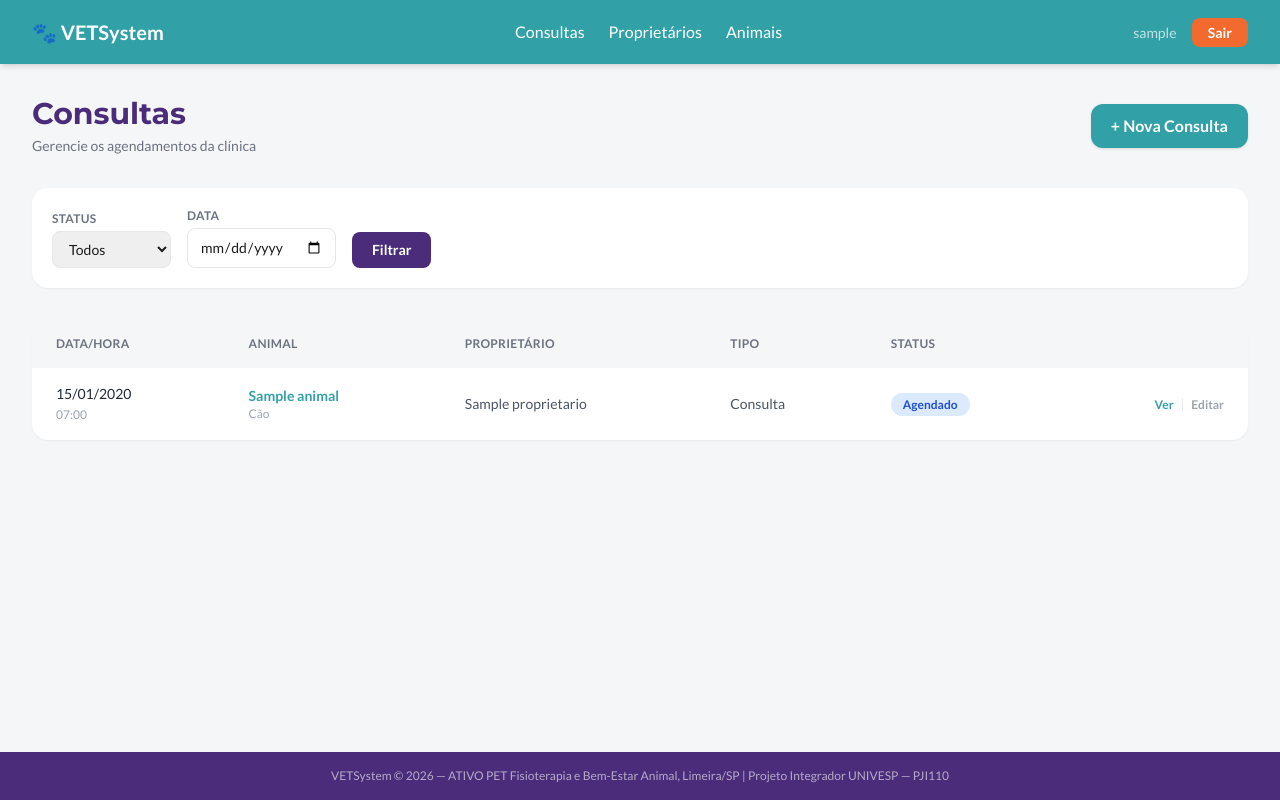
After one commit to edlucaz/vetsystem, a Django app: page /consultas/ in a window 1280 px wide. The commit adds this page. Run offline with Django 5.2, Linux system fonts and the light colour scheme; a user stored in the database is signed in; tables that the repository leaves empty hold one stand-in row (values such as "Sample post"); some libraries are stand-ins or nearby versions.

Commit message:
feat: CRUD de Consultas — agendamento, listagem e gestão

```diff
--- /dev/null
+++ b/agendamentos/templates/agendamentos/consulta_list.html
@@ -0,0 +1,126 @@
+<!--
+  VETSystem — agendamentos/templates/agendamentos/consulta_list.html
+  Lista de consultas com filtros por status e data.
+  Autor: Lucas Eduardo Rocha (RA 24217901) | 2026-03-11
+-->
+{% extends 'base.html' %}
+{% block title %}Consultas — VETSystem{% endblock %}
+
+{% block content %}
+
+<!-- ===== CABEÇALHO DA PÁGINA ===== -->
+<div class="flex flex-col sm:flex-row sm:items-center justify-between gap-4 mb-8">
+  <div>
+    <h1 class="text-3xl font-bold" style="color: #4A2C7A;">Consultas</h1>
+    <p class="text-gray-500 text-sm mt-1">Gerencie os agendamentos da clínica</p>
+  </div>
+  <a href="{% url 'agendamentos:consulta-create' %}"
+     class="inline-flex items-center gap-2 text-white font-bold px-5 py-2.5 rounded-xl shadow transition-opacity hover:opacity-90"
+     style="background: #31A1A7;">
+    + Nova Consulta
+  </a>
+</div>
+
+<!-- ===== FILTROS ===== -->
+<form method="get" class="bg-white rounded-2xl shadow-sm p-5 mb-8 flex flex-wrap gap-4 items-end">
+  <div class="flex flex-col gap-1">
+    <label class="text-xs font-semibold text-gray-500 uppercase tracking-wide">Status</label>
+    <select name="status" class="border border-gray-200 rounded-lg px-3 py-2 text-sm focus:outline-none focus:ring-2" style="--tw-ring-color: #31A1A7;">
+      <option value="">Todos</option>
+      {% for val, label in status_choices %}
+        <option value="{{ val }}" {% if val == status_atual %}selected{% endif %}>{{ label }}</option>
+      {% endfor %}
+    </select>
+  </div>
+  <div class="flex flex-col gap-1">
+    <label class="text-xs font-semibold text-gray-500 uppercase tracking-wide">Data</label>
+    <input type="date" name="data" value="{{ data_filtro }}"
+           class="border border-gray-200 rounded-lg px-3 py-2 text-sm focus:outline-none">
+  </div>
+  <button type="submit"
+          class="text-white font-semibold px-5 py-2 rounded-lg text-sm hover:opacity-90 transition"
+          style="background: #4A2C7A;">
+    Filtrar
+  </button>
+  {% if status_atual or data_filtro %}
+  <a href="{% url 'agendamentos:consulta-list' %}"
+     class="text-gray-400 text-sm self-end pb-2 hover:text-gray-600">
+    Limpar filtros ×
+  </a>
+  {% endif %}
+</form>
+
+<!-- ===== TABELA DE CONSULTAS ===== -->
+{% if consultas %}
+<div class="bg-white rounded-2xl shadow-sm overflow-hidden">
+  <table class="w-full text-sm">
+    <thead style="background: #F5F6F7;">
+      <tr>
+        <th class="text-left px-6 py-4 font-semibold text-gray-500 uppercase text-xs tracking-wide">Data/Hora</th>
+        <th class="text-left px-6 py-4 font-semibold text-gray-500 uppercase text-xs tracking-wide">Animal</th>
+        <th class="text-left px-6 py-4 font-semibold text-gray-500 uppercase text-xs tracking-wide">Proprietário</th>
+        <th class="text-left px-6 py-4 font-semibold text-gray-500 uppercase text-xs tracking-wide">Tipo</th>
+        <th class="text-left px-6 py-4 font-semibold text-gray-500 uppercase text-xs tracking-wide">Status</th>
+        <th class="px-6 py-4"></th>
+      </tr>
+    </thead>
+    <tbody class="divide-y divide-gray-100">
+      {% for consulta in consultas %}
+      <tr class="hover:bg-gray-50 transition-colors">
+        <td class="px-6 py-4 font-medium text-gray-800">
+          {{ consulta.data_hora|date:"d/m/Y" }}<br>
+          <span class="text-gray-400 text-xs">{{ consulta.data_hora|date:"H:i" }}</span>
+        </td>
+        <td class="px-6 py-4">
+          <a href="{% url 'agendamentos:animal-detail' consulta.animal.pk %}"
+             class="font-semibold hover:underline" style="color: #31A1A7;">
+            {{ consulta.animal.nome }}
+          </a>
+          <span class="text-gray-400 text-xs block">{{ consulta.animal.get_especie_display }}</span>
+        </td>
+        <td class="px-6 py-4 text-gray-600">
+          <a href="{% url 'agendamentos:proprietario-detail' consulta.animal.proprietario.pk %}"
+             class="hover:underline">
+            {{ consulta.animal.proprietario.nome }}
+          </a>
+        </td>
+        <td class="px-6 py-4 text-gray-600">{{ consulta.get_tipo_display }}</td>
+        <td class="px-6 py-4">
+          {% if consulta.status == 'agendado' %}
+            <span class="bg-blue-100 text-blue-700 text-xs font-semibold px-3 py-1 rounded-full">Agendado</span>
+          {% elif consulta.status == 'confirmado' %}
+            <span class="text-xs font-semibold px-3 py-1 rounded-full" style="background:#EAF7F7; color:#31A1A7;">Confirmado</span>
+          {% elif consulta.status == 'realizado' %}
+            <span class="bg-green-100 text-green-700 text-xs font-semibold px-3 py-1 rounded-full">Realizado</span>
+          {% elif consulta.status == 'cancelado' %}
+            <span class="bg-red-100 text-red-600 text-xs font-semibold px-3 py-1 rounded-full">Cancelado</span>
+          {% endif %}
+        </td>
+        <td class="px-6 py-4 text-right">
+          <a href="{% url 'agendamentos:consulta-detail' consulta.pk %}"
+             class="text-xs font-semibold hover:underline" style="color: #31A1A7;">Ver</a>
+          <span class="text-gray-200 mx-1">|</span>
+          <a href="{% url 'agendamentos:consulta-update' consulta.pk %}"
+             class="text-xs font-semibold text-gray-400 hover:text-gray-600">Editar</a>
+        </td>
+      </tr>
+      {% endfor %}
+    </tbody>
+  </table>
+</div>
+
+{% else %}
+<!-- Estado vazio -->
+<div class="text-center py-20 text-gray-400">
+  <p class="text-5xl mb-4">📅</p>
+  <p class="text-lg font-semibold text-gray-500 mb-2">Nenhuma consulta encontrada</p>
+  <p class="text-sm mb-6">{% if status_atual or data_filtro %}Tente outros filtros ou{% else %}Comece{% endif %} agendando uma nova consulta.</p>
+  <a href="{% url 'agendamentos:consulta-create' %}"
+     class="inline-block text-white font-bold px-6 py-3 rounded-xl hover:opacity-90"
+     style="background: #31A1A7;">
+    + Nova Consulta
+  </a>
+</div>
+{% endif %}
+
+{% endblock %}
--- a/agendamentos/urls.py
+++ b/agendamentos/urls.py
@@ -1,135 +1,48 @@
 """
-VETSystem — Sistema de Agendamento Veterinário
-ATIVO PET | Projeto Integrador UNIVESP 2026 — PJI110
-
-Arquivo : agendamentos/urls.py
-Função  : Define as rotas (URLs) do app de agendamentos.
-          Cada URL é mapeada para uma view específica.
-
-          Convenção de nomes das rotas:
-            home                 → /
-            proprietario-list    → /proprietarios/
-            proprietario-detail  → /proprietarios/<pk>/
-            proprietario-create  → /proprietarios/novo/
-            proprietario-update  → /proprietarios/<pk>/editar/
-            proprietario-delete  → /proprietarios/<pk>/excluir/
-            (mesma convenção para animal-)
-
-          Os nomes das rotas são usados nos templates com {% url 'nome-da-rota' %}
-          e nas views com reverse_lazy('nome-da-rota'), evitando URLs hardcoded.
-
-Autor   : Lucas Eduardo Rocha (RA 24217901)
-Data    : 2026-03-11
+VETSystem — agendamentos/urls.py  (v2 — com Consultas)
+Autor: Lucas Eduardo Rocha (RA 24217901) | 2026-03-11
 """
-
 from django.urls import path
 from . import views
 
-# Label do app — permite referenciar as URLs com namespace: agendamentos:proprietario-list
 app_name = 'agendamentos'
 
 urlpatterns = [
 
     # =========================================================================
-    # URL DA FRONTPAGE
+    # FRONTPAGE
     # =========================================================================
-
-    # Página inicial pública da ATIVO PET — landing page institucional
-    # Acessível sem login em: /
-    path(
-        '',
-        views.HomeView.as_view(),
-        name='home'
-    ),
-
+    path('', views.HomeView.as_view(), name='home'),
 
     # =========================================================================
-    # URLS DE PROPRIETÁRIO
+    # PROPRIETÁRIO
     # =========================================================================
-
-    # Lista todos os proprietários com busca
-    # Ex: /proprietarios/ ou /proprietarios/?q=João
-    path(
-        'proprietarios/',
-        views.ProprietarioListView.as_view(),
-        name='proprietario-list'
-    ),
-
-    # Detalhe de um proprietário específico com seus animais
-    # Ex: /proprietarios/1/
-    path(
-        'proprietarios/<int:pk>/',
-        views.ProprietarioDetailView.as_view(),
-        name='proprietario-detail'
-    ),
-
-    # Formulário de cadastro de novo proprietário
-    # Ex: /proprietarios/novo/
-    path(
-        'proprietarios/novo/',
-        views.ProprietarioCreateView.as_view(),
-        name='proprietario-create'
-    ),
-
-    # Formulário de edição de proprietário existente
-    # Ex: /proprietarios/1/editar/
-    path(
-        'proprietarios/<int:pk>/editar/',
-        views.ProprietarioUpdateView.as_view(),
-        name='proprietario-update'
-    ),
-
-    # Página de confirmação e exclusão de proprietário
-    # Ex: /proprietarios/1/excluir/
-    path(
-        'proprietarios/<int:pk>/excluir/',
-        views.ProprietarioDeleteView.as_view(),
-        name='proprietario-delete'
-    ),
-
+    path('proprietarios/', views.ProprietarioListView.as_view(), name='proprietario-list'),
+    path('proprietarios/<int:pk>/', views.ProprietarioDetailView.as_view(), name='proprietario-detail'),
+    path('proprietarios/novo/', views.ProprietarioCreateView.as_view(), name='proprietario-create'),
+    path('proprietarios/<int:pk>/editar/', views.ProprietarioUpdateView.as_view(), name='proprietario-update'),
+    path('proprietarios/<int:pk>/excluir/', views.ProprietarioDeleteView.as_view(), name='proprietario-delete'),
 
     # =========================================================================
-    # URLS DE ANIMAL
+    # ANIMAL
     # =========================================================================
+    path('animais/', views.AnimalListView.as_view(), name='animal-list'),
+    path('animais/<int:pk>/', views.AnimalDetailView.as_view(), name='animal-detail'),
+    path('animais/novo/', views.AnimalCreateView.as_view(), name='animal-create'),
+    path('animais/<int:pk>/editar/', views.AnimalUpdateView.as_view(), name='animal-update'),
+    path('animais/<int:pk>/excluir/', views.AnimalDeleteView.as_view(), name='animal-delete'),
 
-    # Lista todos os animais com busca e filtro por espécie
-    # Ex: /animais/ ou /animais/?q=Rex ou /animais/?especie=cao
-    path(
-        'animais/',
-        views.AnimalListView.as_view(),
-        name='animal-list'
-    ),
-
-    # Detalhe de um animal com histórico de consultas
-    # Ex: /animais/1/
-    path(
-        'animais/<int:pk>/',
-        views.AnimalDetailView.as_view(),
-        name='animal-detail'
-    ),
-
-    # Formulário de cadastro de novo animal
-    # Ex: /animais/novo/ ou /animais/novo/?proprietario=1
-    path(
-        'animais/novo/',
-        views.AnimalCreateView.as_view(),
-        name='animal-create'
-    ),
-
-    # Formulário de edição de animal existente
-    # Ex: /animais/1/editar/
-    path(
-        'animais/<int:pk>/editar/',
-        views.AnimalUpdateView.as_view(),
-        name='animal-update'
-    ),
-
-    # Página de confirmação e exclusão de animal
-    # Ex: /animais/1/excluir/
-    path(
-        'animais/<int:pk>/excluir/',
-        views.AnimalDeleteView.as_view(),
-        name='animal-delete'
-    ),
-
+    # =========================================================================
+    # CONSULTA
+    # =========================================================================
+    # Lista com filtros: /consultas/?status=agendado&data=2026-04-10
+    path('consultas/', views.ConsultaListView.as_view(), name='consulta-list'),
+    # Detalhe com dados do animal e proprietário
+    path('consultas/<int:pk>/', views.ConsultaDetailView.as_view(), name='consulta-detail'),
+    # Agendamento: /consultas/nova/ ou /consultas/nova/?animal=1
+    path('consultas/nova/', views.ConsultaCreateView.as_view(), name='consulta-create'),
+    # Edição de consulta existente
+    path('consultas/<int:pk>/editar/', views.ConsultaUpdateView.as_view(), name='consulta-update'),
+    # Cancelamento com confirmação
+    path('consultas/<int:pk>/cancelar/', views.ConsultaDeleteView.as_view(), name='consulta-delete'),
 ]
--- a/agendamentos/views.py
+++ b/agendamentos/views.py
@@ -26,8 +26,8 @@ from django.views.generic import (
     ListView, DetailView, CreateView, UpdateView, DeleteView, TemplateView
 )
 
-from .models import Proprietario, Animal
-from .forms import ProprietarioForm, AnimalForm
+from .models import Proprietario, Animal, Consulta
+from .forms import ProprietarioForm, AnimalForm, ConsultaForm
 
 
 # =============================================================================
@@ -356,3 +356,134 @@ class HomeView(TemplateView):
     Template: templates/home.html
     """
     template_name = 'home.html'
+# =============================================================================
+# VETSystem — views de Consulta
+# Adicionar ao final de agendamentos/views.py
+# =============================================================================
+# Adicione 'Consulta' ao import do models no topo:
+#   from .models import Proprietario, Animal, Consulta, Consulta
+# Adicione 'ConsultaForm' ao import do forms no topo:
+#   from .forms import ProprietarioForm, AnimalForm, ConsultaForm, ConsultaForm
+# =============================================================================
+
+
+class ConsultaListView(LoginRequiredMixin, ListView):
+    """
+    Lista todas as consultas com filtros opcionais por status e data.
+
+    GET /consultas/
+    GET /consultas/?status=agendado
+    GET /consultas/?data=2026-04-10
+
+    Template: agendamentos/consulta_list.html
+    Context: object_list, status_choices, status_atual, data_filtro
+    """
+    model = Consulta
+    template_name = 'agendamentos/consulta_list.html'
+    context_object_name = 'consultas'
+    ordering = ['data_hora']
+
+    def get_queryset(self):
+        qs = super().get_queryset().select_related('animal__proprietario')
+        status = self.request.GET.get('status')
+        data = self.request.GET.get('data')
+        if status:
+            qs = qs.filter(status=status)
+        if data:
+            qs = qs.filter(data_hora__date=data)
+        return qs
+
+    def get_context_data(self, **kwargs):
+        ctx = super().get_context_data(**kwargs)
+        ctx['status_choices'] = Consulta.STATUS_CHOICES
+        ctx['status_atual'] = self.request.GET.get('status', '')
+        ctx['data_filtro'] = self.request.GET.get('data', '')
+        return ctx
+
+
+class ConsultaDetailView(LoginRequiredMixin, DetailView):
+    """
+    Exibe os detalhes de uma consulta específica.
+
+    GET /consultas/<pk>/
+    Template: agendamentos/consulta_detail.html
+    Context: object (Consulta com animal e proprietário)
+    """
+    model = Consulta
+    template_name = 'agendamentos/consulta_detail.html'
+    context_object_name = 'consulta'
+
+    def get_queryset(self):
+        # Carrega animal e proprietário em uma única query (evita N+1)
+        return super().get_queryset().select_related('animal__proprietario')
+
+
+class ConsultaCreateView(LoginRequiredMixin, CreateView):
+    """
+    Formulário de criação de nova consulta (agendamento).
+
+    GET  /consultas/nova/           → exibe formulário vazio
+    GET  /consultas/nova/?animal=1  → pré-seleciona animal
+    POST /consultas/nova/           → salva e redireciona para o detalhe
+
+    Template: agendamentos/consulta_form.html
+    """
+    model = Consulta
+    form_class = ConsultaForm
+    template_name = 'agendamentos/consulta_form.html'
+    success_url = reverse_lazy('agendamentos:consulta-list')
+
+    def get_form_kwargs(self):
+        kwargs = super().get_form_kwargs()
+        # Repassa o animal_pk da querystring para o form pré-selecionar
+        kwargs['animal_pk'] = self.request.GET.get('animal')
+        return kwargs
+
+    def form_valid(self, form):
+        messages.success(self.request, 'Consulta agendada com sucesso!')
+        return super().form_valid(form)
+
+
+class ConsultaUpdateView(LoginRequiredMixin, UpdateView):
+    """
+    Formulário de edição de consulta existente.
+
+    GET  /consultas/<pk>/editar/ → formulário preenchido
+    POST /consultas/<pk>/editar/ → salva e redireciona para o detalhe
+
+    Template: agendamentos/consulta_form.html (mesmo do create)
+    """
+    model = Consulta
+    form_class = ConsultaForm
+    template_name = 'agendamentos/consulta_form.html'
+
+    def get_success_url(self):
+        return reverse_lazy('agendamentos:consulta-detail', kwargs={'pk': self.object.pk})
+
+    def get_form_kwargs(self):
+        kwargs = super().get_form_kwargs()
+        kwargs['animal_pk'] = None  # já vem preenchido do objeto
+        return kwargs
+
+    def form_valid(self, form):
+        messages.success(self.request, 'Consulta atualizada com sucesso!')
+        return super().form_valid(form)
+
+
+class ConsultaDeleteView(LoginRequiredMixin, DeleteView):
+    """
+    Página de confirmação de cancelamento/exclusão de consulta.
+
+    GET  /consultas/<pk>/cancelar/ → tela de confirmação
+    POST /consultas/<pk>/cancelar/ → exclui e redireciona para lista
+
+    Template: agendamentos/consulta_confirm_delete.html
+    """
+    model = Consulta
+    template_name = 'agendamentos/consulta_confirm_delete.html'
+    success_url = reverse_lazy('agendamentos:consulta-list')
+    context_object_name = 'consulta'
+
+    def form_valid(self, form):
+        messages.success(self.request, 'Consulta cancelada.')
+        return super().form_valid(form)
--- a/templates/base.html
+++ b/templates/base.html
@@ -5,44 +5,32 @@
   <meta name="viewport" content="width=device-width, initial-scale=1.0" />
   <title>{% block title %}VETSystem{% endblock %}</title>
   <script src="https://cdn.tailwindcss.com"></script>
-  <script>
-    tailwind.config = {
-      theme: {
-        extend: {
-          colors: {
-            'ativo-turquesa': '#31A1A7',
-            'ativo-roxo': '#4A2C7A',
-            'ativo-laranja': '#F26A2E',
-            'ativo-fundo': '#F5F6F7',
-            'ativo-texto': '#1B1B1B',
-          }
-        }
-      }
-    }
-  </script>
   <link href="https://fonts.googleapis.com/css2?family=Montserrat:wght@600;700&family=Lato:wght@400;700&display=swap" rel="stylesheet">
   <style>
     body { font-family: 'Lato', sans-serif; }
     h1, h2, h3 { font-family: 'Montserrat', sans-serif; }
   </style>
+  {% block extra_head %}{% endblock %}
 </head>
-<body class="bg-ativo-fundo text-ativo-texto min-h-screen flex flex-col">
+<body style="background:#F5F6F7; color:#1B1B1B;" class="min-h-screen flex flex-col">
 
-  <nav class="bg-ativo-turquesa shadow-md">
+  <nav style="background:#31A1A7;" class="shadow-md">
     <div class="max-w-7xl mx-auto px-4 sm:px-6 lg:px-8">
       <div class="flex items-center justify-between h-16">
-        <a href="/" class="text-white font-bold text-xl">🐾 VETSystem</a>
+        <a href="{% url 'agendamentos:home' %}" class="text-white font-bold text-xl">🐾 VETSystem</a>
         {% if user.is_authenticated %}
         <div class="hidden md:flex items-center gap-6">
-          <a href="{% url 'agendamentos:proprietario-list' %}" class="text-white hover:text-ativo-laranja font-medium">Proprietários</a>
-          <a href="{% url 'agendamentos:animal-list' %}" class="text-white hover:text-ativo-laranja font-medium">Animais</a>
+          <a href="{% url 'agendamentos:consulta-list' %}" class="text-white hover:text-yellow-200 font-medium transition">Consultas</a>
+          <a href="{% url 'agendamentos:proprietario-list' %}" class="text-white hover:text-yellow-200 font-medium transition">Proprietários</a>
+          <a href="{% url 'agendamentos:animal-list' %}" class="text-white hover:text-yellow-200 font-medium transition">Animais</a>
         </div>
         {% endif %}
         <div>
           {% if user.is_authenticated %}
-            <a href="{% url 'logout' %}" class="bg-ativo-laranja text-white text-sm font-bold py-1.5 px-4 rounded">Sair</a>
+            <span class="text-white/70 text-sm mr-3">{{ user.username }}</span>
+            <a href="{% url 'logout' %}" style="background:#F26A2E;" class="text-white text-sm font-bold py-1.5 px-4 rounded-lg hover:opacity-90 transition">Sair</a>
           {% else %}
-            <a href="{% url 'login' %}" class="bg-ativo-laranja text-white text-sm font-bold py-1.5 px-4 rounded">Entrar</a>
+            <a href="{% url 'login' %}" style="background:#F26A2E;" class="text-white text-sm font-bold py-1.5 px-4 rounded-lg hover:opacity-90 transition">Entrar</a>
           {% endif %}
         </div>
       </div>
@@ -52,7 +40,7 @@
   {% if messages %}
   <div class="max-w-7xl mx-auto px-4 mt-4 w-full">
     {% for message in messages %}
-      <div class="rounded px-4 py-3 mb-2 text-sm
+      <div class="rounded-lg px-4 py-3 mb-2 text-sm
         {% if message.tags == 'success' %}bg-green-100 text-green-800 border border-green-300
         {% elif message.tags == 'error' %}bg-red-100 text-red-800 border border-red-300
         {% else %}bg-blue-100 text-blue-800 border border-blue-300{% endif %}">
@@ -66,7 +54,7 @@
     {% block content %}{% endblock %}
   </main>
 
-  <footer class="bg-ativo-roxo text-white/70 text-center text-xs py-4 mt-auto">
+  <footer style="background:#4A2C7A;" class="text-white/60 text-center text-xs py-4 mt-auto">
     VETSystem &copy; 2026 — ATIVO PET Fisioterapia e Bem-Estar Animal, Limeira/SP | Projeto Integrador UNIVESP — PJI110
   </footer>
 
```
Also changed, not shown: agendamentos/forms.py (+44 -1 lines), agendamentos/templates/agendamentos/consulta_confirm_delete.html (added, +34 -0 lines), agendamentos/templates/agendamentos/consulta_detail.html (added, +96 -0 lines), agendamentos/templates/agendamentos/consulta_form.html (added, +42 -0 lines).
